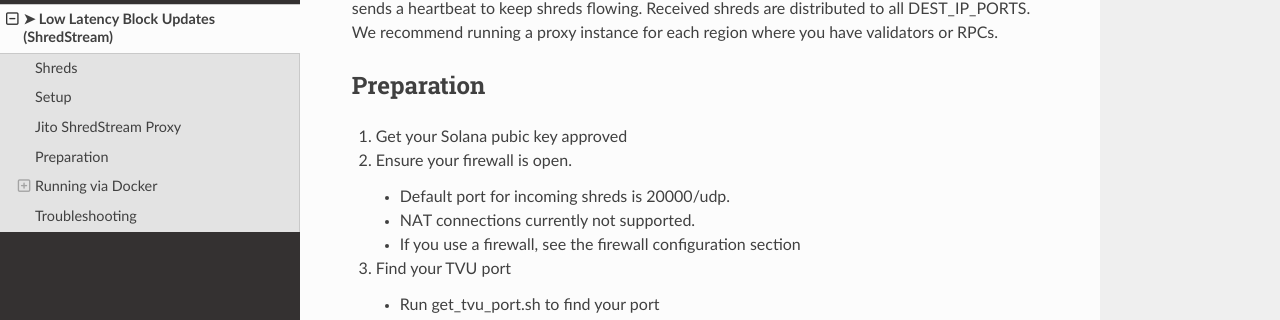
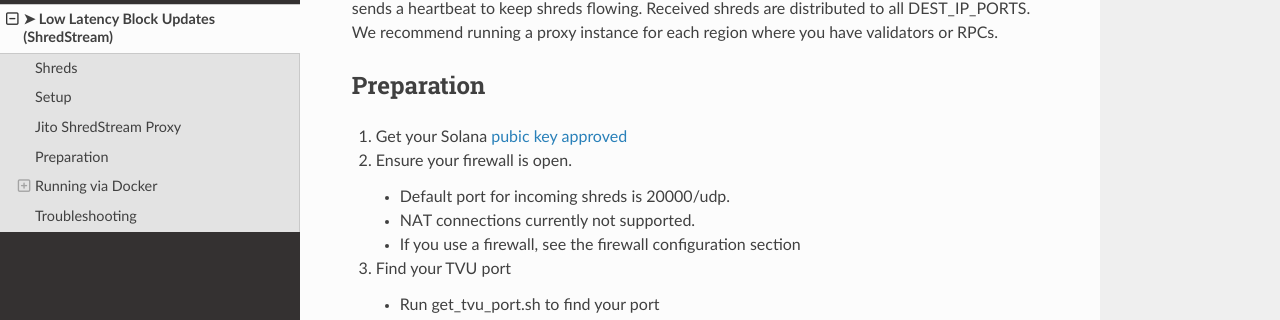
Before and after one commit to jito-labs/jito-docs, a Sphinx documentation site: the page built from docs/source/lowlatencytxnfeed.md, in a window 1280 px wide and 900 px high, scrolled down 681 px. Shown: the part 131-451 px from the top of the window. Built offline with Sphinx 7.4.7 and the Read the Docs theme 3.1.0, drawn with Linux system fonts in a browser that asks for light colours; part of the change alters nothing that is shown.

```diff
--- a/docs/source/lowlatencytxnfeed.md
+++ b/docs/source/lowlatencytxnfeed.md
@@ -16,7 +16,7 @@ The proxy client connects to the Jito Block Engine and authenticates using the p
 
 ## Preparation
 
-1. Get your Solana pubic key approved
+1. Get your Solana [pubic key approved](https://web.miniextensions.com/WV3gZjFwqNqITsMufIEp)
 
 2. Ensure your firewall is open.
     - Default port for incoming shreds is 20000/udp.
```
